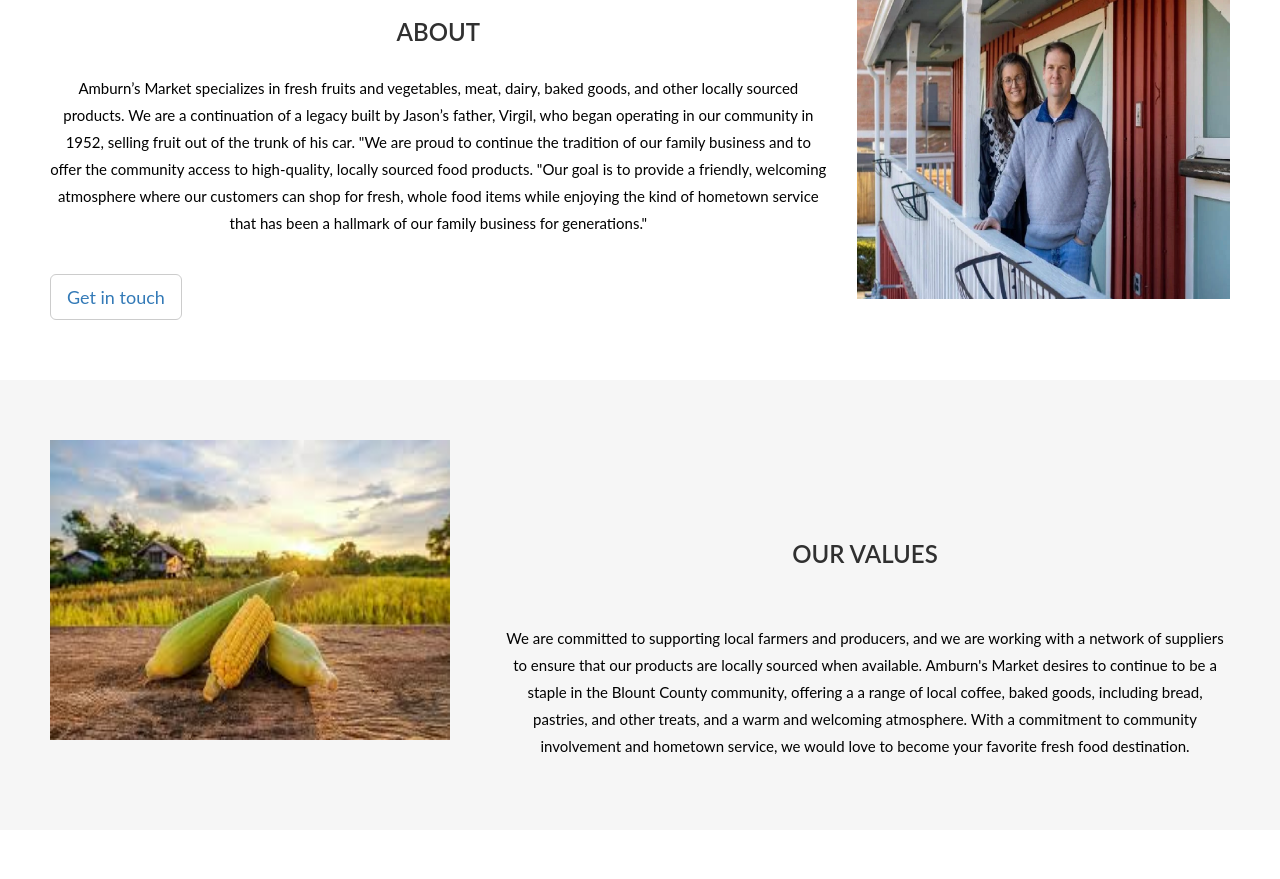
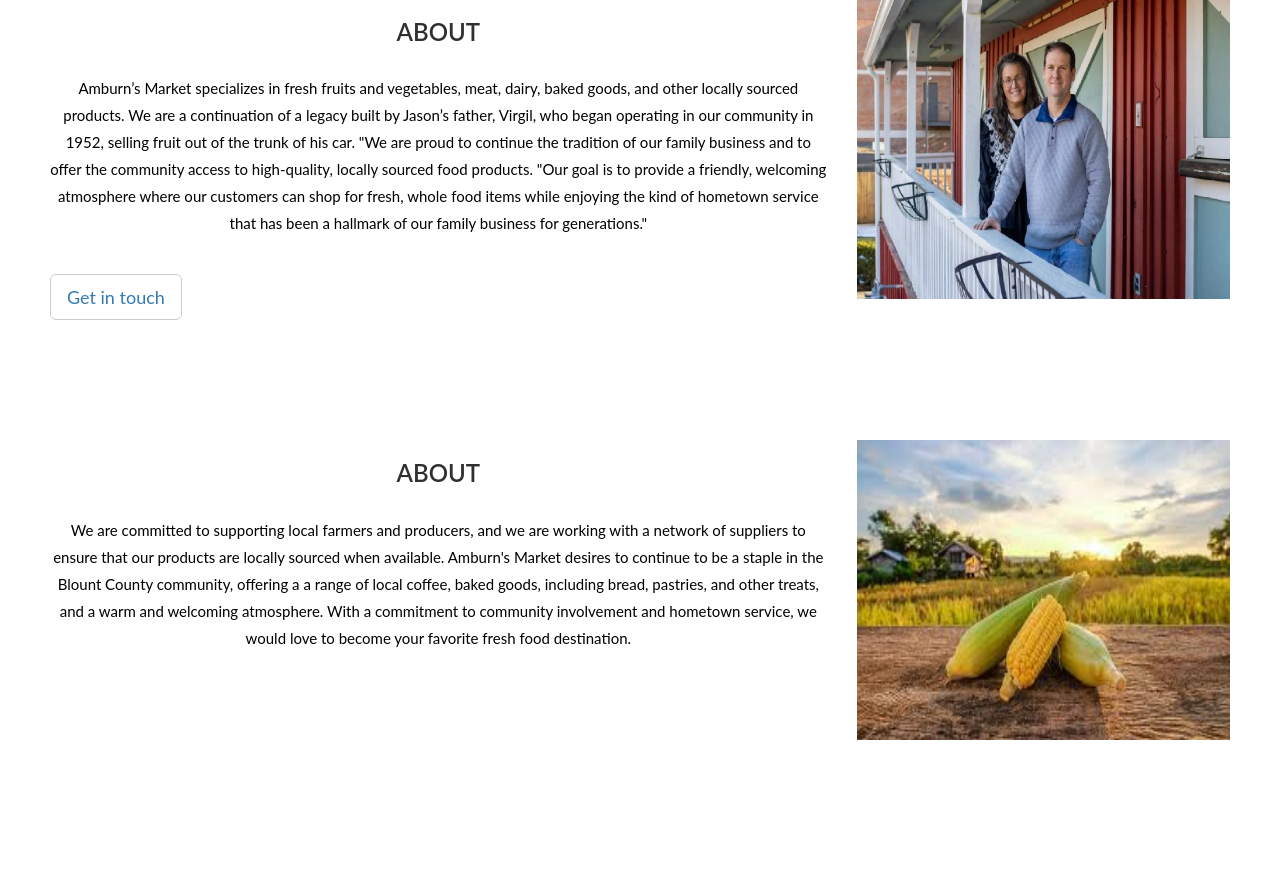
Before and after one commit to pablanothewind/market, a Django app: page / in a window 1280 px wide. Shown: the part 991-1870 px from the top of the page. Run offline with Django 4.2, Linux system fonts and the light colour scheme; parts of the project's set-up code (start-up, migrations or seed data) failed here and were passed over; some libraries are stand-ins or nearby versions.

Commit message:
Update index.html

```diff
--- a/myapp/templates/index.html
+++ b/myapp/templates/index.html
@@ -285,15 +285,11 @@ body {
   </div>
 
 <!-- Container (Vaklues Section) -->
-<div class="container-fluid bg-grey">
-  <div class="image">
-<img src="{% static 'img/corn.jpeg' %}" alt="corn" style="width:400px;height:300px;">
-  </div>
-  <div class="text">
-    <br> <br> <br>
-  <h2>Our Values</h2><br>
-  <p>
-    We are committed to supporting local farmers and
+<div id="about" class="container-fluid">
+  <div class="row">
+    <div class="col-sm-8 slideanim">
+      <h2>About</h2>
+      <p>We are committed to supporting local farmers and
     producers, and we are working with a network of suppliers to
     ensure that our products are locally sourced when available.
     Amburn's Market desires to continue to be a staple in the Blount
@@ -302,9 +298,16 @@ body {
     treats, and a warm and welcoming
     atmosphere. With a commitment to community involvement and
     hometown service, we would love to become your favorite fresh
-    food destination. </p>
+    food destination.<br> </p>
+      <br>
+      </div>
+      <div class="col-sm-4 slideanim">
+        <span>
+          <img src="{% static 'img/corn.jpeg' %}" alt="owners" style="width:400px;height:300px;">
+        </span>
+      </div>
+    </div>
   </div>
-</div>
 
 
 <!-- Container Location -->
```
